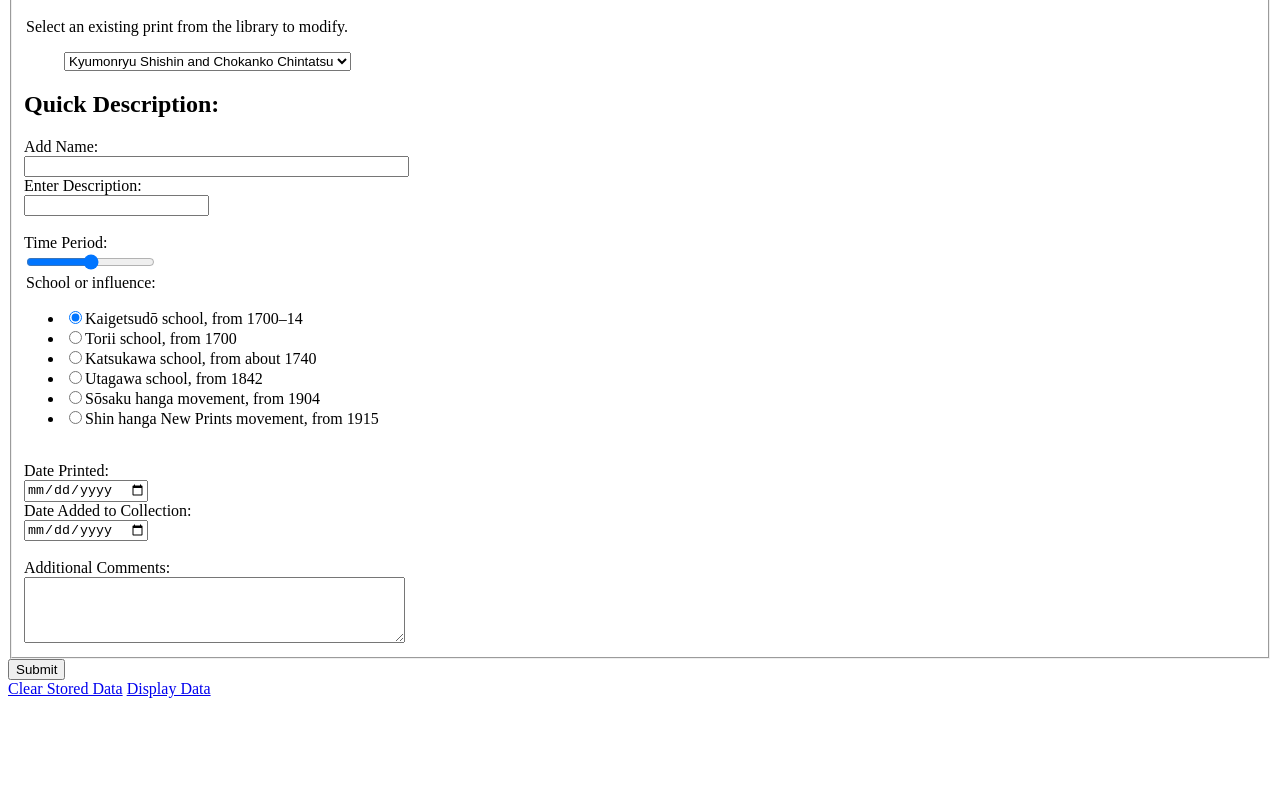
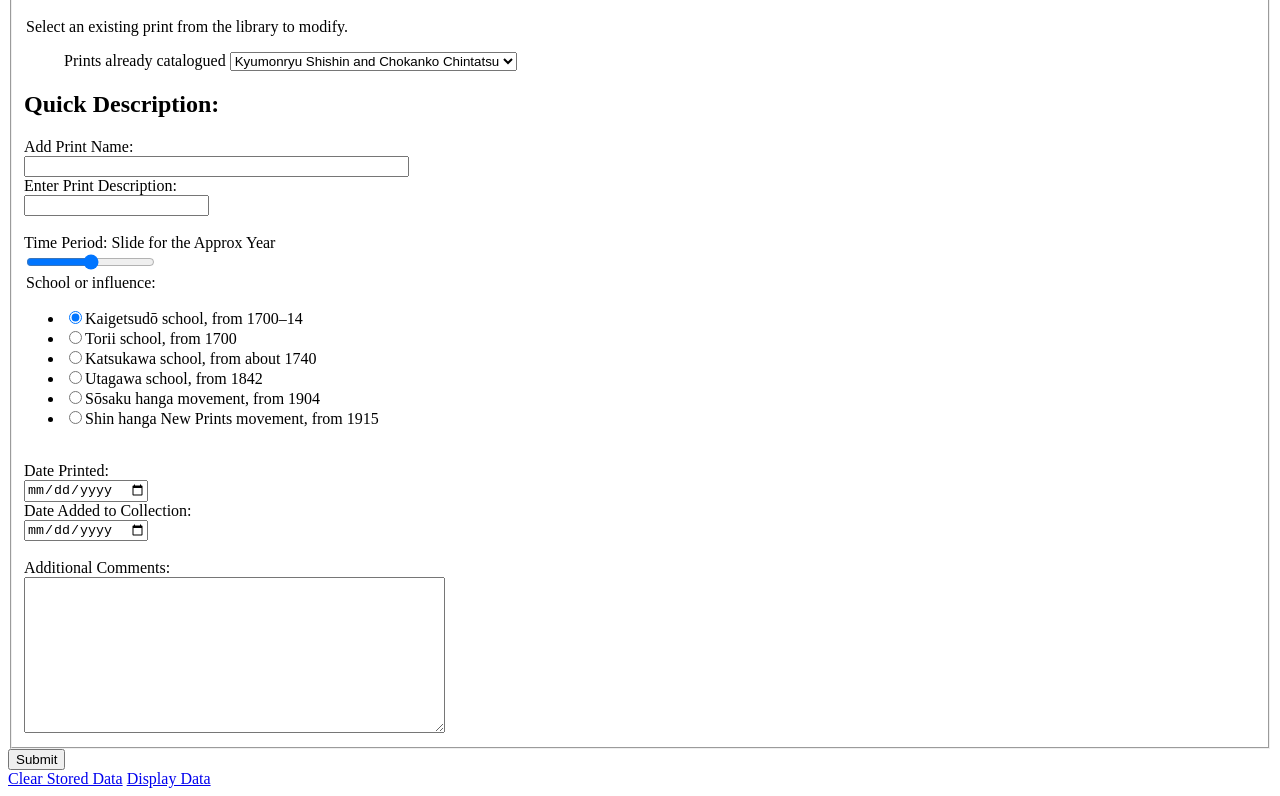
Before and after one commit to jamesdjackson/jackson_james_project1, a plain HTML site: page additem.html in a window 1280 px wide. Shown: the part 77-873 px from the top of the page. Before the commit the page ends 800 px from the top, so only its background shows below. Drawn offline with Linux system fonts and the light colour scheme.

Commit message:
Incremental Update
Fixed titles for buttons and objects.

```diff
--- a/additem.html
+++ b/additem.html
@@ -5,8 +5,8 @@
 <html>
 <head>
     <meta name="description" content="List" />
-    <meta name="keywords" content="series,characters,themes,periods,stories" />
-    <meta name="robots" content="noindex,nofollow" />
+    <meta name="keywords" content="Japanese, series, characters, themes, periods, stories, prints" />
+    <meta name="robots" content="noindex, nofollow" />
     <meta charset="UTF-8" />
     <meta name="viewport" content="user-scalable=yes, width=device-width" />
     <title>Japanese Print Collection</title>
@@ -17,25 +17,27 @@
     <form action="#" method="post">			<!--top of form-->
         <legend>Select an existing print from the library to modify.</legend>
         <ul>
-            <select>
-                <option>Kyumonryu Shishin and Chokanko Chintatsu</option>
-                <option>Shinkigunshi Shubu</option>
-                <option>Shinkunshi Shubu and Hakukada Yoshun</option>
-            </select>
+            <label>Prints already catalogued
+                <select>
+                    <option>Kyumonryu Shishin and Chokanko Chintatsu</option>
+                    <option>Shinkigunshi Shubu</option>
+                    <option>Shinkunshi Shubu and Hakukada Yoshun</option>
+                </select>
+            </label>
         </ul>
         <h2>Quick Description:</h2>
-        <label for= >Add Name:</label>
+        <label for= >Add Print Name:</label>
         <br />
         <input type ="text"  name = "store name" size = "45" height = "6" />
         <br>
-        <label for= >Enter Description:</label>
+        <label for= >Enter Print Description:</label>
         <br />
-        <input type="text" name="name" />
+        <input type="text" name="description" />
         <br />
         <br />
-        <label for= >Time Period:</label>
+        <label for= >Time Period: Slide for the Approx Year</label>
         <br />
-        <input type="range" name="quantity" min="1700" max="2020"/>
+        <input type="range" name="year" min="1700" max="2020"/>
         <br />
         <legend>School or influence:</legend>
         <ul>
@@ -58,10 +60,10 @@
         <br>
         <label for=>Additional Comments:</label>
         <br />
-        <textarea rows="4" cols="45">
+        <textarea rows="10" cols="50">
         </textarea>
         <br />
-    </form>  <!--end of the form-->
+    </form>  <!--end of line-->
 </fieldset>
 <input type="submit" name="submit" value="Submit"/>
 <br />
```
Also changed, not shown: index.html (+1 -1 lines).
